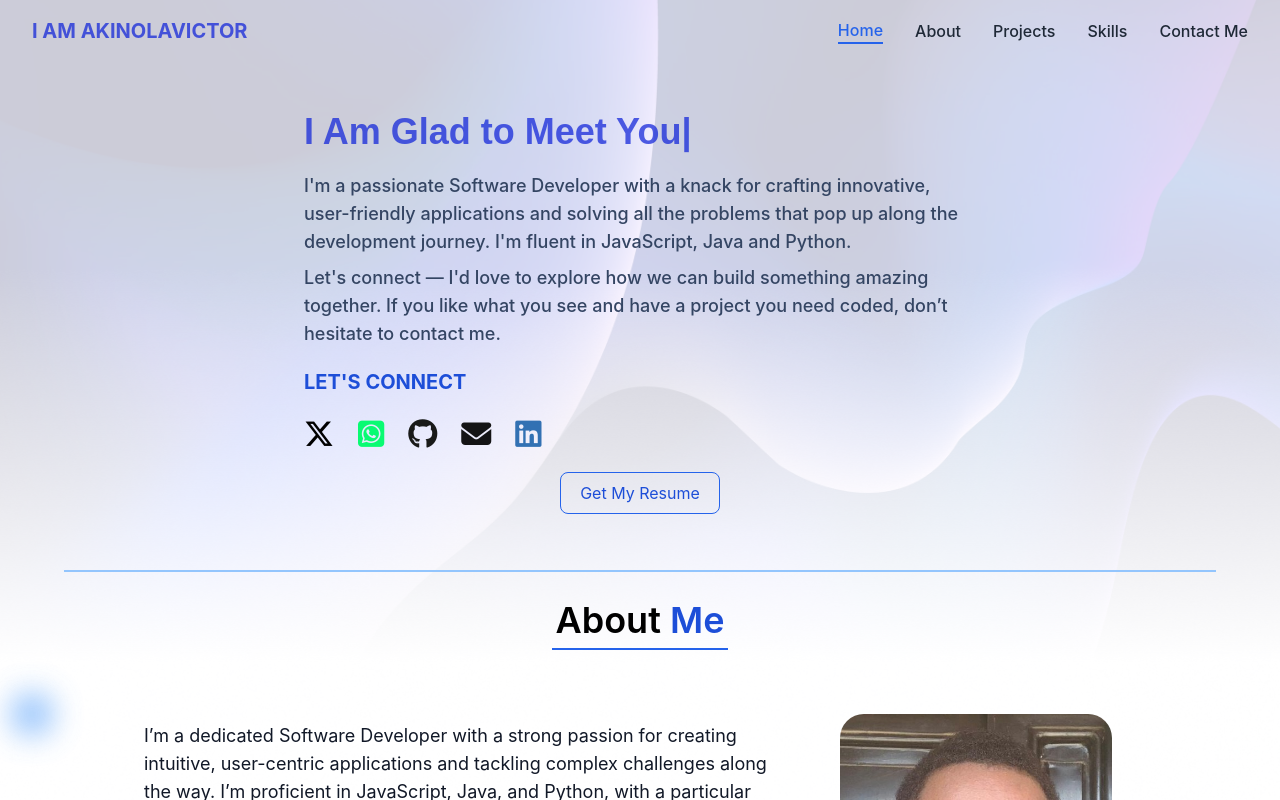
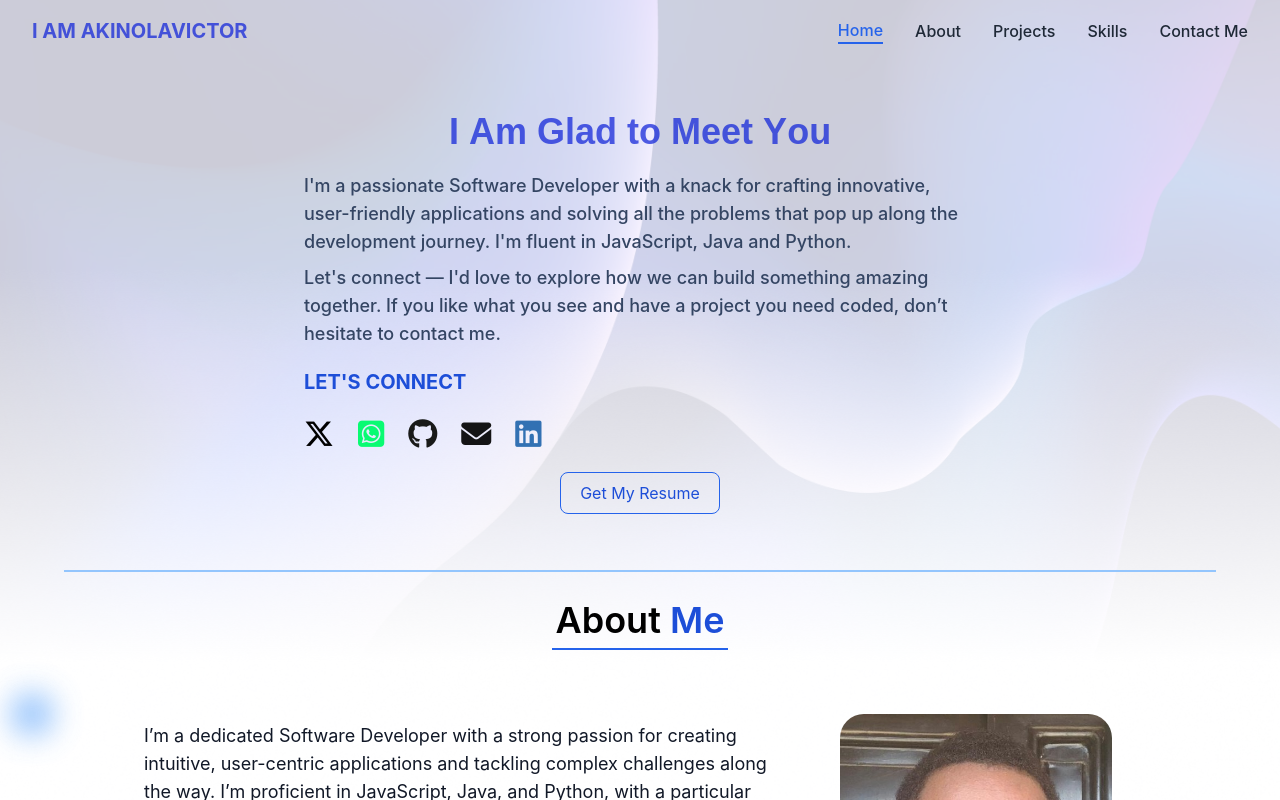
Before and after one commit to Alphaboy20023/NewPortfolio, a React (Create React App) app: page / in a window 1280 px wide. Shown: the top 800 px of the page. Built offline with nearby package versions, Linux system fonts and the light colour scheme.

Commit message:
new changes

```diff
--- a/package.json
+++ b/package.json
@@ -3,6 +3,7 @@
   "version": "0.1.0",
   "private": true,
   "dependencies": {
+    "@gsap/react": "^2.1.2",
     "@heroui/react": "^2.8.4",
     "@testing-library/dom": "^10.4.0",
     "@testing-library/jest-dom": "^6.6.3",
@@ -16,6 +17,7 @@
     "cors": "^2.8.5",
     "dotenv": "^17.2.0",
     "express": "^5.1.0",
+    "gsap": "^3.13.0",
     "lucide-react": "^0.544.0",
     "nodemailer": "^7.0.5",
     "postcss": "^8.5.6",
--- /dev/null
+++ b/src/components/HeroText.jsx
@@ -0,0 +1,56 @@
+import React, { useRef } from "react";
+import { gsap } from "gsap";
+import { SplitText as GSAPSplitText } from "gsap/SplitText";
+import { useGSAP } from "@gsap/react";
+
+gsap.registerPlugin(GSAPSplitText);
+
+const HeroText = () => {
+  const textRef = useRef(null);
+  const texts = ["I Am Akinola Victor", "I Am Glad to Meet You"];
+  let currentIndex = 0;
+
+  useGSAP(() => {
+    const animateText = (newText) => {
+      // reset text
+      textRef.current.textContent = newText;
+
+      // split into characters
+      const split = new GSAPSplitText(textRef.current, { type: "chars" });
+      const chars = split.chars;
+
+      // initial state
+      gsap.set(chars, { opacity: 0, y: 20 });
+
+      // animate in
+      gsap.to(chars, {
+        opacity: 1,
+        y: 0,
+        duration: 0.7,
+        ease: "power2.out",
+        stagger: 0.05,
+        onComplete: () => {
+          gsap.delayedCall(2, () => {
+            currentIndex = (currentIndex + 1) % texts.length;
+            split.revert(); // revert
+            animateText(texts[currentIndex]);
+          });
+        },
+      });
+    };
+
+    animateText(texts[currentIndex]);
+  }, []);
+
+  return (
+    <p
+      ref={textRef}
+      className="font-semibold text-2xl home-logo lg:text-4xl text-center"
+      style={{ overflow: "hidden" }}
+    >
+      I Am Akinola Victor
+    </p>
+  );
+};
+
+export default HeroText;
--- a/src/pages/Home.tsx
+++ b/src/pages/Home.tsx
@@ -1,13 +1,17 @@
 import Navbar from "../components/Nav";
 // import Accordion from "../components/accordion";
-import { TypeAnimation } from "react-type-animation";
+// import { TypeAnimation } from "react-type-animation";
 import ContactMe from "../components/Contact";
 import MyProjects from "../components/MyProjects";
 import About from "../components/about";
 import MySkills from "../components/MySkills";
+import HeroText from "../components/HeroText";
 // import SkillsPreview from "../components/skillsPreview";
 
+
 const Portfolio = () => {
+
+
   return (
     <>
       <Navbar />
@@ -17,18 +21,7 @@ const Portfolio = () => {
         >
 
           <div className="flex-1 flex flex-col justify-center space-y-5 max-w-2xl text-center lg:text-left">
-            <TypeAnimation
-              sequence={[
-                'I Am Akinola Victor',
-                2000,
-                'I Am Glad to Meet You',
-                2000,
-              ]}
-              wrapper="p"
-              speed={50}
-              repeat={Infinity}
-              className="font-semibold text-3xl home-logo lg:text-4xl"
-            />
+            <HeroText />
             <p className="text-[#344563] text-base sm:text-lg font-medium leading-relaxed">
               I'm a passionate Software Developer with a knack for crafting
               innovative, user-friendly applications and solving all the problems
```
Also changed, not shown: 2 other files (tests, documents, lock files or other folders).
